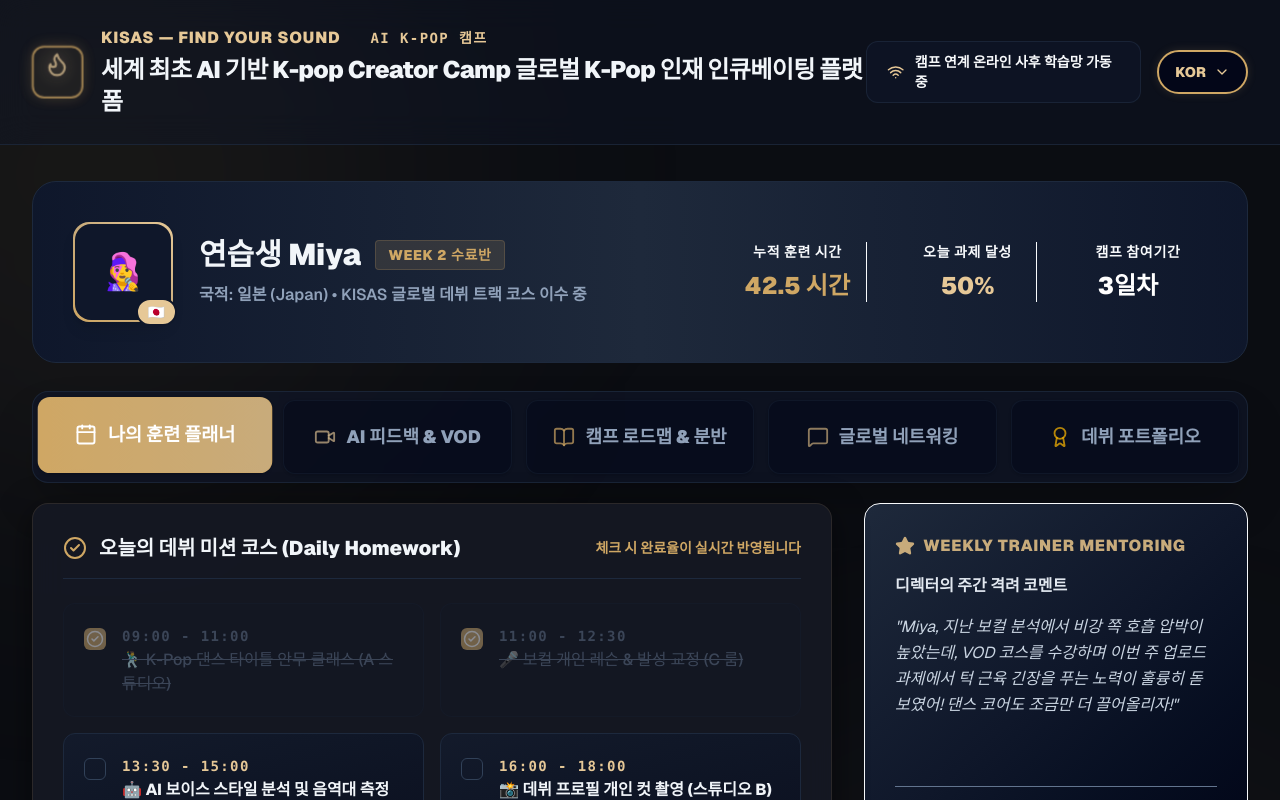
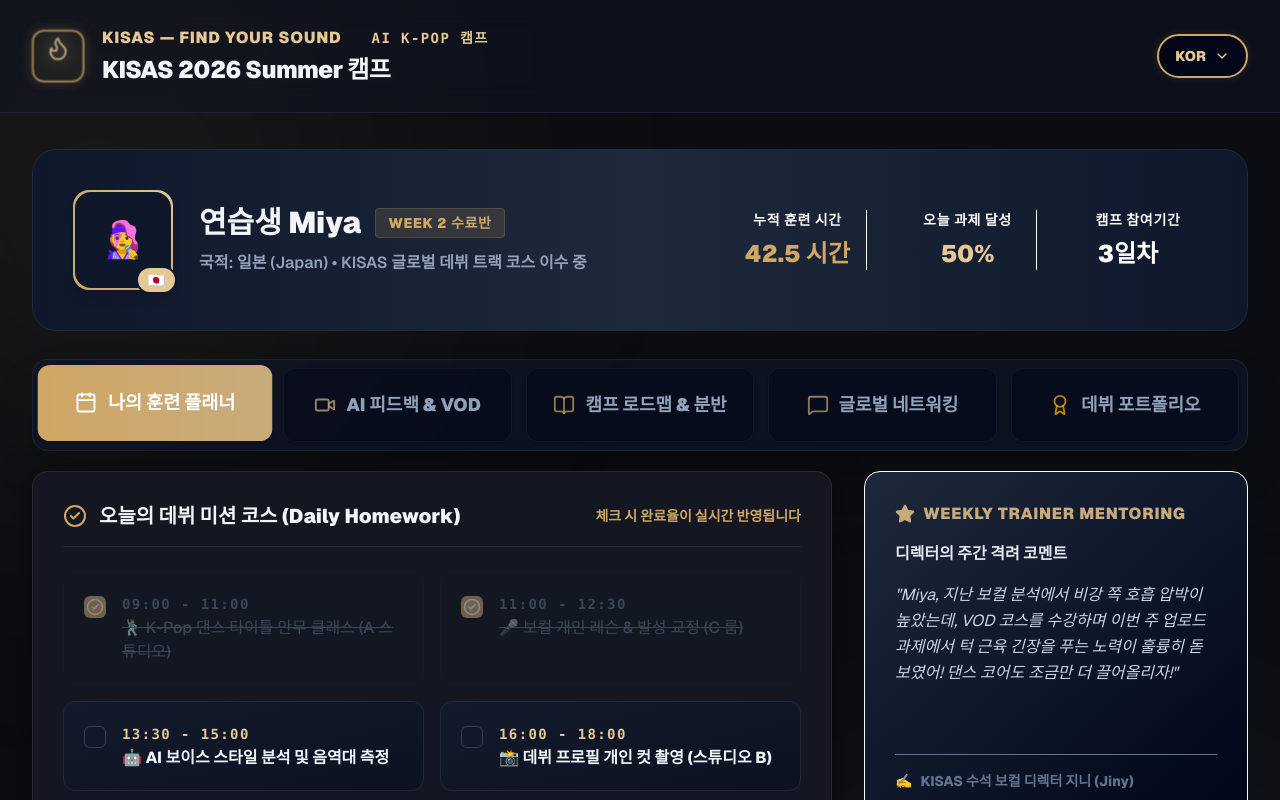
Before and after one commit to sassii75-spec/kisas-kpop-dashboard, a Next.js app: page / in a window 1280 px wide. Shown: the top 800 px of the page. Built offline with nearby package versions, Linux system fonts and the light colour scheme; a web font is replaced by a local one.

Commit message:
style: rename header title to KISAS 2026 Summer Camp and remove status network badge

```diff
--- a/src/app/page.tsx
+++ b/src/app/page.tsx
@@ -357,13 +357,7 @@
               </h1>
             </div>
           </div>
-
           <div className="flex items-center gap-4">
-            <div className="hidden lg:flex items-center gap-2.5 bg-slate-900/60 border border-slate-800/80 px-5 py-2.5 rounded-xl text-sm font-semibold">
-              <Wifi className="w-4.5 h-4.5 text-neon-cyan animate-pulse" />
-              <span className="text-slate-350">{t("statusNetwork")}</span>
-            </div>
-
             {/* Language Selector Dropdown */}
             <div className="relative">
               <button
--- a/src/app/translations.ts
+++ b/src/app/translations.ts
@@ -18,12 +18,12 @@
     IDN: "Kamp K-Pop AI"
   },
   headerTitle: {
-    KOR: "세계 최초 AI 기반 K-pop Creator Camp 글로벌 K-Pop 인재 인큐베이팅 플랫폼",
-    ENG: "World's First AI-Based K-pop Creator Camp Global K-Pop Talent Incubating Platform",
-    JPN: "世界初AI基盤K-pop Creator Camp グローバルK-Pop人材インキュベーティングプラットフォーム",
-    CHN: "世界首创基于AI的K-pop Creator Camp 全球K-Pop人才孵化平台",
-    VIE: "Nền tảng Ươm mầm Tài năng K-Pop Toàn cầu Trại sáng tạo K-Pop dựa trên AI đầu tiên trên thế giới",
-    IDN: "Platform Inkubasi Talenta K-Pop Global Kamp Kreator K-Pop Berbasis AI Pertama di Dunia"
+    KOR: "KISAS 2026 Summer 캠프",
+    ENG: "KISAS 2026 Summer Camp",
+    JPN: "KISAS 2026 Summer キャンプ",
+    CHN: "KISAS 2026 Summer 训练营",
+    VIE: "Trại hè KISAS 2026",
+    IDN: "Kamp Musim Panas KISAS 2026"
   },
   statusNetwork: {
     KOR: "캠프 연계 온라인 사후 학습망 가동 중",
```
